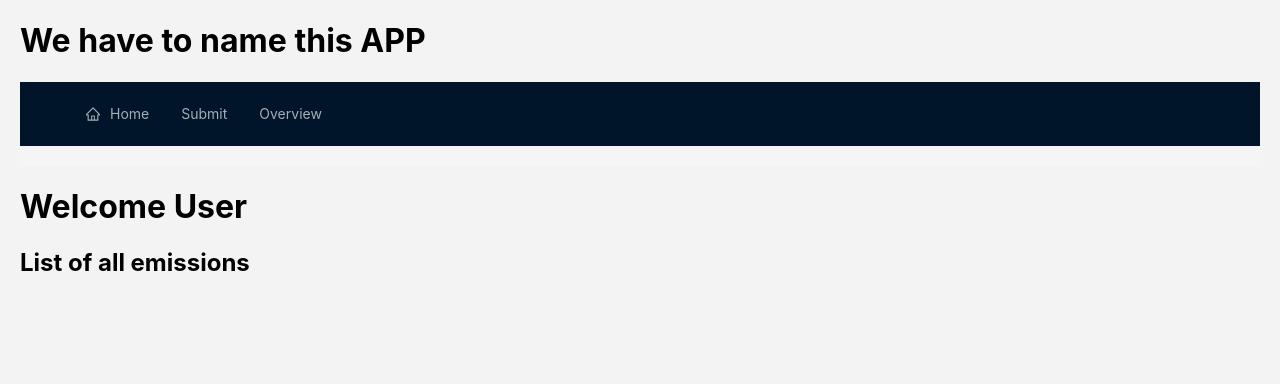
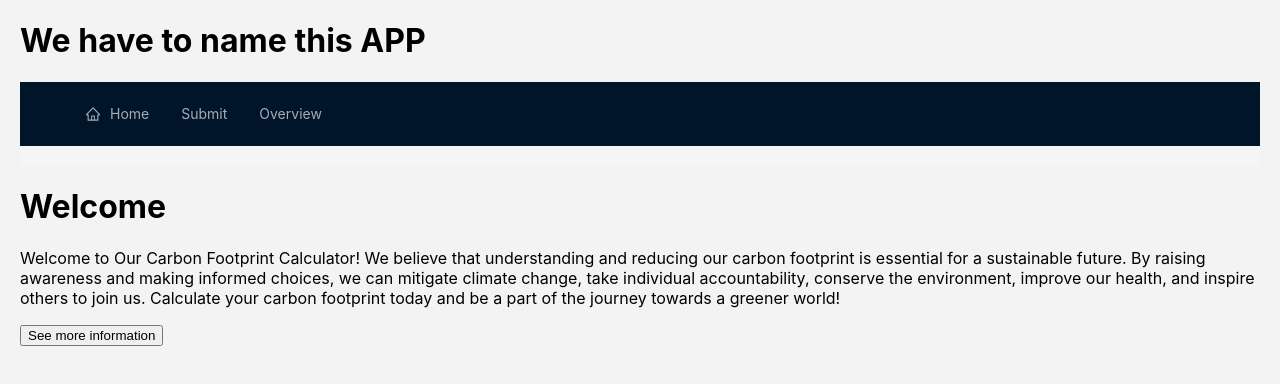
Before and after one commit to RekaKovacs93/CO2-Calculator, a React (Create React App) app in the folder client/: page / in a window 1280 px wide. Shown: the top 384 px of the page. Built offline with nearby package versions, Linux system fonts and the light colour scheme.

Commit message:
homepage functionality done

```diff
--- a/client/src/components/EmissionsGrid.js
+++ b/client/src/components/EmissionsGrid.js
@@ -7,7 +7,7 @@ const EmissionsGrid = ({EmissionValues})=> {
 
     return (
         <>
-        <h2>List of all emissions</h2>
+
             {allEmissions}
         </>
     )
--- a/client/src/components/HomePage.js
+++ b/client/src/components/HomePage.js
@@ -1,16 +1,24 @@
 import EmissionsGrid from "../components/EmissionsGrid";
 import EmissionsCard from "./EmissionsCard"
+import { Link } from 'react-router-dom'
+
 
 
 const HomePage = ({emission, removeEmission, EmissionValues}) => {
 
+  const limitedEmissionValues = EmissionValues.slice(0, 3);
 
   return (
     <>
-    <h1>Welcome User</h1>
-    <EmissionsGrid EmissionValues={EmissionValues}/>
+    <h1>Welcome</h1>
+    <EmissionsGrid EmissionValues={limitedEmissionValues}/>
     <EmissionsCard EmissionValues={EmissionValues} emission={emission} removeEmission={removeEmission}/>
-
+    <p>
+      Welcome to Our Carbon Footprint Calculator! We believe that understanding and reducing our carbon footprint is essential for a sustainable future. By raising awareness and making informed choices, we can mitigate climate change, take individual accountability, conserve the environment, improve our health, and inspire others to join us. Calculate your carbon footprint today and be a part of the journey towards a greener world!
+    </p>
+    <Link to='/overview'>
+      <button>See more information</button>
+    </Link>
     </>
   )
 }
```
